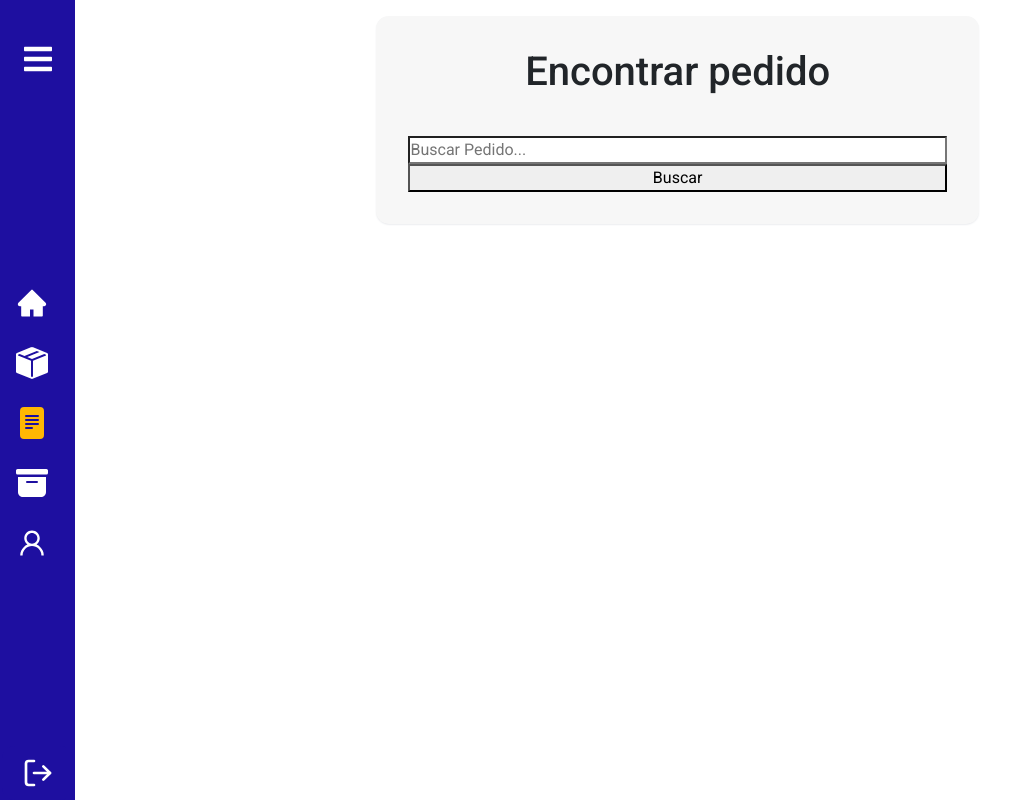
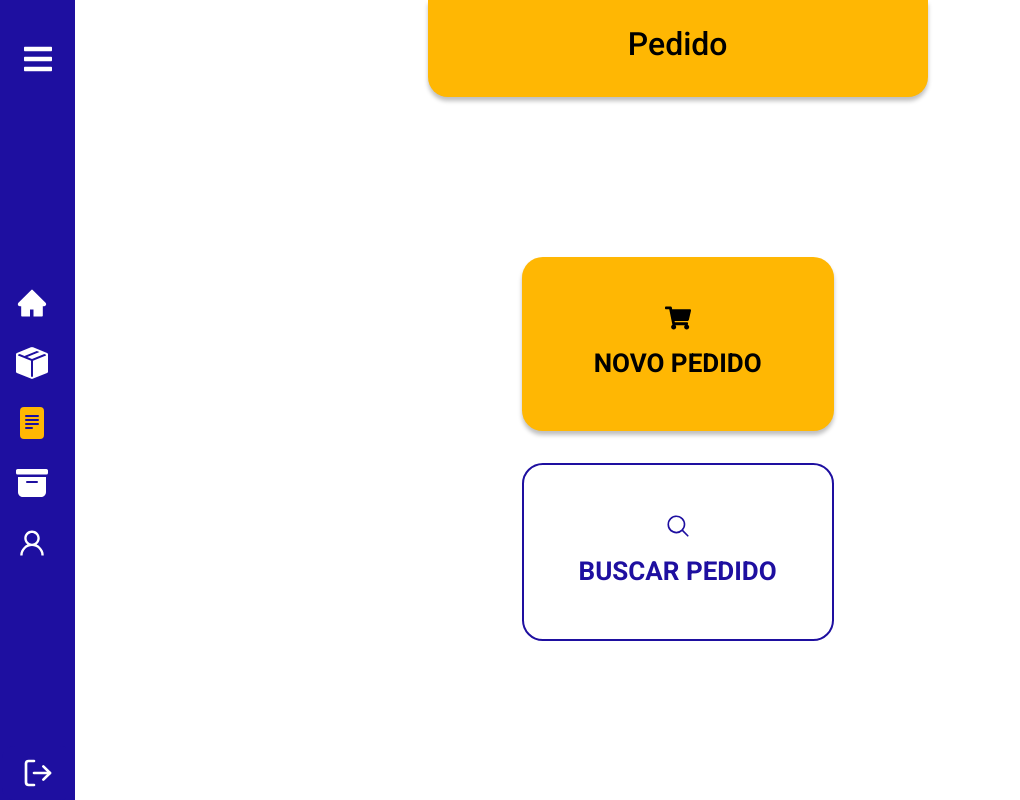
Before and after one commit to LucasMend0n/GoldCS-Frontend, a React (Vite) app: page /order in a window 1280 px wide. Shown: the whole page, without its empty margins (0-1020 px from the left). Built offline with nearby package versions, Linux system fonts and the light colour scheme; sample sign-in values are in the browser's storage.

Commit message:
DESENV-008 - Criando Tela Hub para a rota de pedido

```diff
--- a/src/Components/Pages/Home/Home.css
+++ b/src/Components/Pages/Home/Home.css
@@ -26,6 +26,7 @@
     background-color: #FFB703;
     width: 12em;
     color: black;
+    font-weight: 700;
     box-shadow: 0px 4px 4px 0px rgba(0, 0, 0, 0.25);
 }
 
--- a/src/Components/Pages/Order/Order.css
+++ b/src/Components/Pages/Order/Order.css
@@ -1,8 +1,41 @@
-.OrderPage{
+.OrderPage {
     width: 100%;
-    min-height: 75vh;
+    gap: 10em;
+    min-height: 100vh;
+}
+
+.order_buttons {
+    display: grid;
+    grid-template-columns: 1fr;
+    grid-template-rows: 1fr;
+    gap: 2em;
+}
+
+.display-page {
     display: flex;
     flex-direction: column;
-    justify-content: flex-start;
+    gap: 2em;
+    justify-content: center;
     align-items: center;
+    width: 25em;
+    height: 5em;
+    border-radius: 0 0 1em 1em;
+    font-size: 20px;
+    font-weight: bold;
+    color: #000000;
+    background: #FFB703;
+    box-shadow: 0px 4px 4px 0px rgba(0, 0, 0, 0.25);
 }
+
+#search_order{
+    background-color: transparent;
+    border: 2px solid;
+    color: #1E0FA0;
+    font-weight: 700;
+    border-color: #1E0FA0;
+}
+
+.buttons_section {
+    text-align: center;
+    height: 70%;
+}
--- a/src/Components/Pages/Order/index.jsx
+++ b/src/Components/Pages/Order/index.jsx
@@ -1,11 +1,27 @@
-import React from 'react'
-import SearchOrder from './SearchOrder'
+import { NavLink } from 'react-router-dom'
 import './Order.css'
+import { FaShoppingCart } from 'react-icons/fa'
+import { HiMagnifyingGlass } from 'react-icons/hi2'
 
 const Order = () => {
   return (
-    <section className='OrderPage'>
-      <SearchOrder/>
+    <section className='OrderPage d-flex flex-column justify-content-start align-items-center'>
+      <div className='display-page'><h2>Pedido</h2></div>
+
+      <article className='buttons_section'>
+        <div className='order_buttons'>
+          <NavLink id='order' className={'btn-global btn-home d-flex flex-column justify-content-start align-items-center p-5'} to={'/newOrder'}>
+            <FaShoppingCart />
+            NOVO PEDIDO
+          </NavLink>
+          <NavLink id='search_order' className={'btn-global  btn-home d-flex flex-column justify-content-start align-items-center p-5'} to={'/'}>
+            <HiMagnifyingGlass />
+            BUSCAR PEDIDO
+          </NavLink>
+        </div>
+
+      </article>
+
     </section>
   )
 }
```
